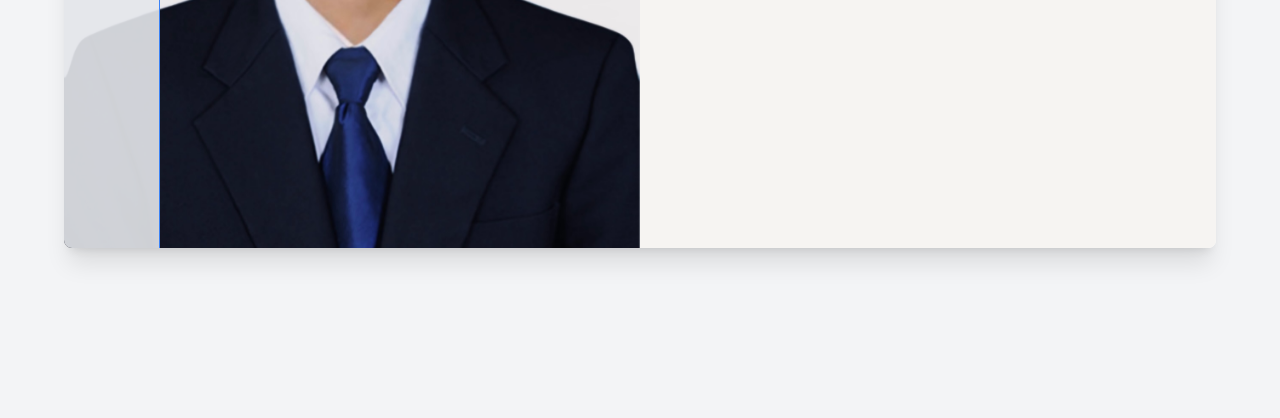
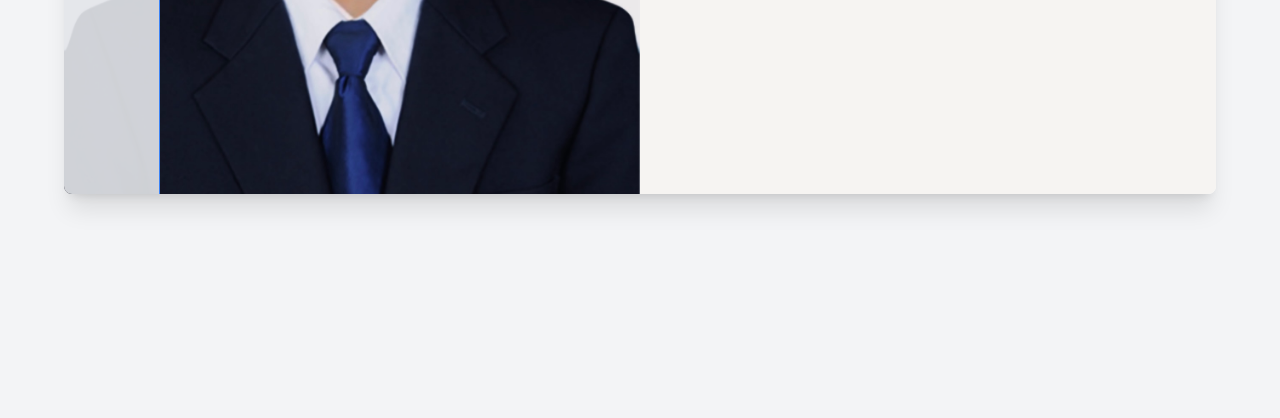
Before and after one commit to ChenSreyneat/Thon-ChanTha, a plain HTML site: page pages/viewdetail.html in a window 1280 px wide. Shown: the part 382-800 px from the top of the page. Drawn offline with nearby package versions, Linux system fonts and the light colour scheme.

Commit message:
Update commit

```diff
--- a/pages/viewdetail.html
+++ b/pages/viewdetail.html
@@ -14,7 +14,7 @@
     <!-- Image with Overlaid Vertical Text -->
     <div class="relative w-full md:w-1/2">
       <div class="flex items-center justify-center w-full aspect-square">
-        <img src="../image/1.jpg" alt="operation team" class="object-cover w-full h-[630px]" />
+        <img src="../image/1.jpg" alt="operation team" class="object-cover w-full h-full" />
       </div>
       <div
         class="absolute top-0 left-0 h-full w-20 sm:w-24 bg-gray-200 bg-opacity-90 flex items-center justify-center border-r border-blue-500 overflow-hidden">
```
Also changed, not shown: QR/thonchantha.png (added).
